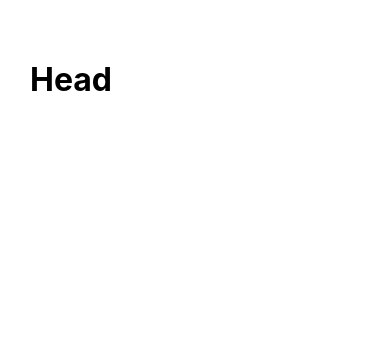
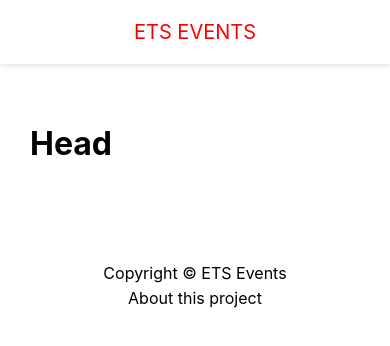
Before and after one commit to muhammedbalta/ets-events-frontend, a Next.js app: page / in a window 390 px wide. Shown: the top 346 px of the page. Built offline with nearby package versions, Linux system fonts and the light colour scheme.

Commit message:
Header and Footer

```diff
--- /dev/null
+++ b/components/Footer.js
@@ -0,0 +1,15 @@
+import React from "react";
+import Link from "next/link";
+import styles from "../styles/Footer.module.css";
+function Footer() {
+  return (
+    <footer className={styles.footer}>
+      <p>Copyright &copy; ETS Events</p>
+      <p>
+        <Link href="/about">About this project</Link>
+      </p>
+    </footer>
+  );
+}
+
+export default Footer;
--- /dev/null
+++ b/components/Header.js
@@ -0,0 +1,17 @@
+import React from "react";
+import Link from "next/link";
+import styles from "../styles/Header.module.css";
+
+function Header() {
+  return (
+    <header className={styles.header}>
+      <div className={styles.logo}>
+        <Link href="/">
+          <a>ETS Events</a>
+        </Link>
+      </div>
+    </header>
+  );
+}
+
+export default Header;
--- a/components/Layout.js
+++ b/components/Layout.js
@@ -1,6 +1,8 @@
 import React from "react";
 import Head from "next/head";
 import styles from "../styles/Layout.module.css";
+import Header from "./Header";
+import Footer from "./Footer";
 export default function Layout({ title, keywords, description, children }) {
   return (
     <div>
@@ -9,7 +11,9 @@
         <meta name="description" content={description} />
         <meta name="keywords" content={keywords} />
       </Head>
+      <Header />
       <div className={styles.container}>{children}</div>
+      <Footer />
     </div>
   );
 }
--- /dev/null
+++ b/styles/Footer.module.css
@@ -0,0 +1,8 @@
+.footer {
+  margin: 100px 0 40px;
+  text-align: center;
+}
+
+.footer p {
+  margin: 5px 0;
+}
--- /dev/null
+++ b/styles/Header.module.css
@@ -0,0 +1,56 @@
+.header {
+  display: flex;
+  justify-content: space-between;
+  align-items: center;
+  background: #fff;
+  color: #333;
+  height: 60px;
+  padding: 0 30px;
+  box-shadow: 0 2px 5px rgba(0, 0, 0, 0.1);
+}
+
+.header a {
+  color: #333;
+  margin-right: 20px;
+}
+
+.header a:hover {
+  color: #000;
+}
+.header ul {
+  display: flex;
+  align-items: center;
+  justify-content: center;
+  list-style: none;
+}
+
+.logo {
+  color: red;
+  font-size: 20px;
+  text-transform: uppercase;
+}
+
+.logo a {
+  color: red;
+}
+
+@media (max-width: 768px) {
+  .header {
+    flex-direction: column;
+    height: auto;
+  }
+
+  .header ul {
+    margin: 20px 0;
+    flex-direction: column;
+    text-align: center;
+  }
+
+  .header a {
+    margin-right: 0;
+  }
+
+  .logo {
+    margin: 20px 0;
+  }
+}
```
Also changed, not shown: pages/about.js (added, +9 -0 lines).
